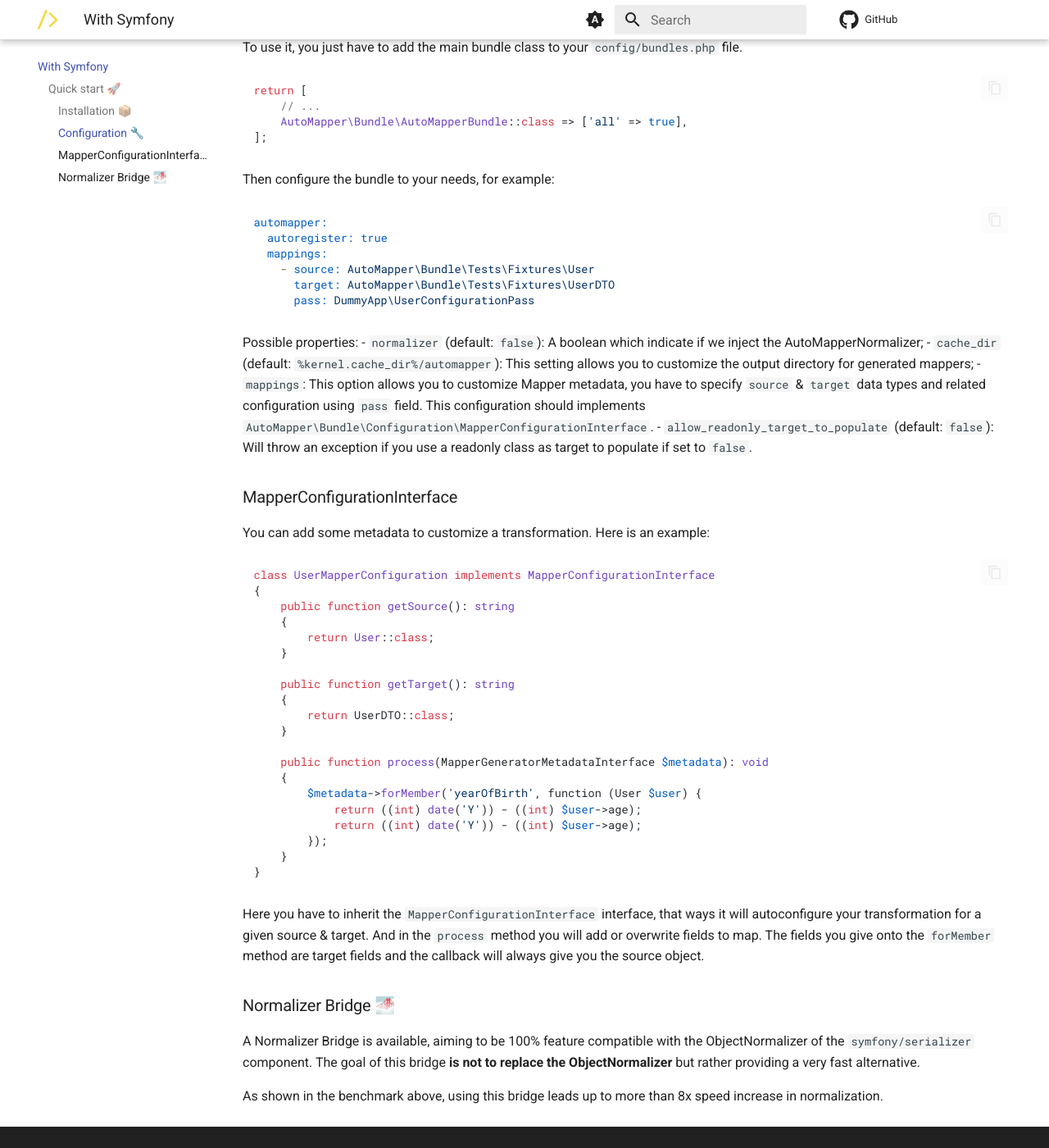
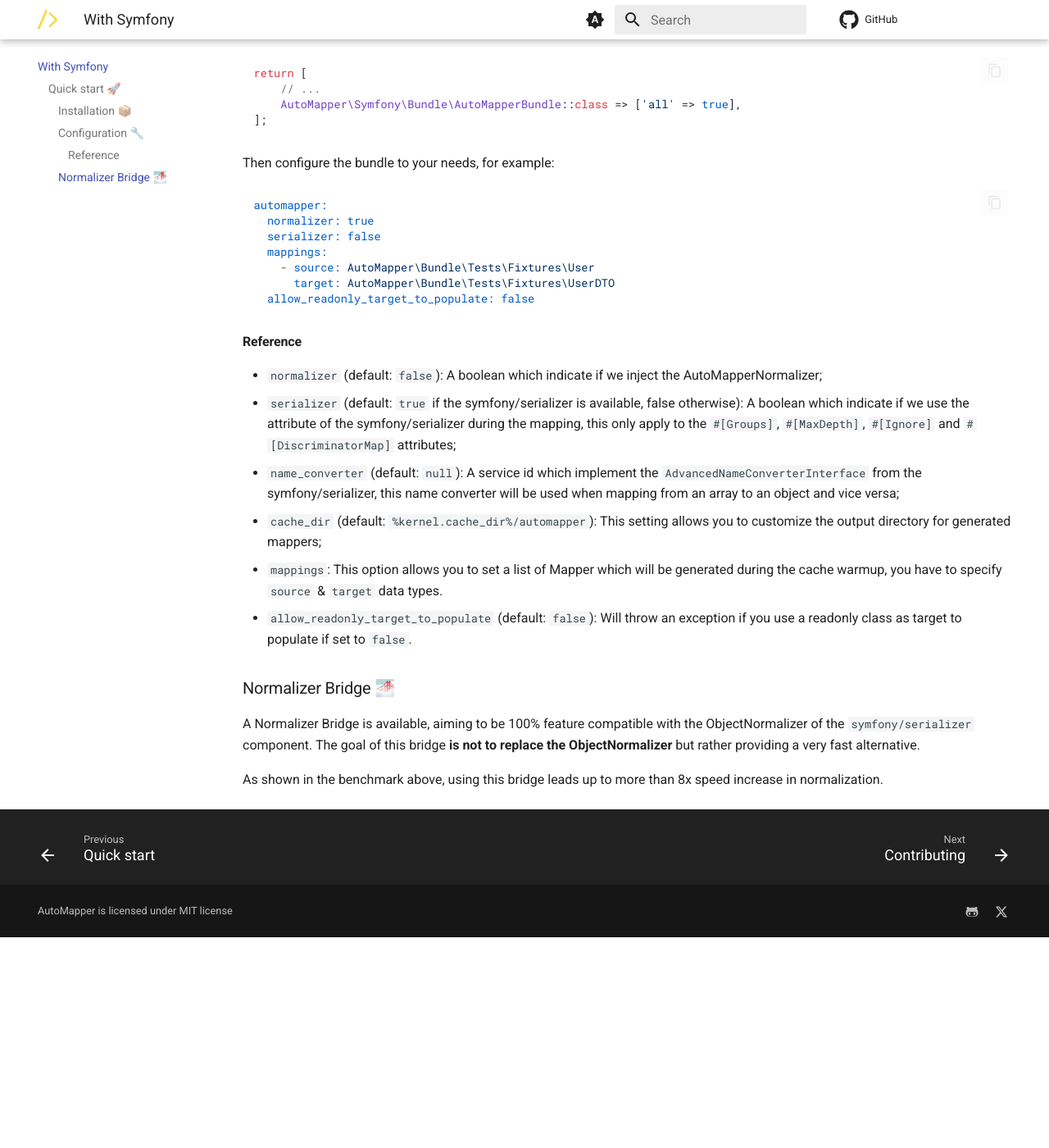
Before and after one commit to jolicode/automapper, an MkDocs documentation site: the page built from docs/symfony.md, in a window 1280 px wide and 1400 px high, scrolled down 470 px. Shown: the whole window at 82% size. Built offline with MkDocs 1.6.1 and Material for MkDocs 9.7.7, drawn with Linux system fonts in a browser that asks for light colours; comment, search, counter and statistics services are not loaded; after the commit the page ends 1613 px from its top, so only the background shows below that; some of the changed text lies outside the part shown.

Commit message:
chore(doc): update doc with new configuration / bundle namespace

````diff
--- a/docs/symfony.md
+++ b/docs/symfony.md
@@ -6,72 +6,46 @@ To make Symfony's users life easier, we made a bundle that will make all Depende
 
 ### Installation 📦
 
-```shell
-composer require jolicode/automapper-bundle
-```
+The bundle is already shipped with the main package, so you don't have to install it manually.
 
 ### Configuration 🔧
 
-To use it, you just have to add the main bundle class to your `config/bundles.php` file.
+To use it, you have to add the main bundle class to your `config/bundles.php` file.
 ```php
 return [
     // ...
-    AutoMapper\Bundle\AutoMapperBundle::class => ['all' => true],
+    AutoMapper\Symfony\Bundle\AutoMapperBundle::class => ['all' => true],
 ];
 ```
 
 Then configure the bundle to your needs, for example:
 ```yaml
 automapper:
-  autoregister: true
+  normalizer: true
+  serializer: false
   mappings:
     - source: AutoMapper\Bundle\Tests\Fixtures\User
       target: AutoMapper\Bundle\Tests\Fixtures\UserDTO
-      pass: DummyApp\UserConfigurationPass
+  allow_readonly_target_to_populate: false
 ```
 
-Possible properties:
-- `normalizer` (default: `false`):  A boolean which indicate if we inject the AutoMapperNormalizer;
-- `cache_dir` (default: `%kernel.cache_dir%/automapper`): This setting allows you to customize the output directory
+#### Reference
+
+ * `normalizer` (default: `false`):  A boolean which indicate if we inject the AutoMapperNormalizer;
+ * `serializer` (default: `true` if the symfony/serializer is available, false otherwise): A boolean which indicate
+if we use the attribute of the symfony/serializer during the mapping, this only apply to the `#[Groups]`, `#[MaxDepth]`,
+`#[Ignore]` and `#[DiscriminatorMap]` attributes;
+ * `name_converter` (default: `null`): A service id which implement the `AdvancedNameConverterInterface` from the symfony/serializer,
+this name converter will be used when mapping from an array to an object and vice versa;
+ * `cache_dir` (default: `%kernel.cache_dir%/automapper`): This setting allows you to customize the output directory
 for generated mappers;
-- `mappings`: This option allows you to customize Mapper metadata, you have to specify `source` & `target` data types
-and related configuration using `pass` field. This configuration should implements `AutoMapper\Bundle\Configuration\MapperConfigurationInterface`.
-- `allow_readonly_target_to_populate` (default: `false`): Will throw an exception if you use a readonly class as target
+ * `mappings`: This option allows you to set a list of Mapper which will be generated during the cache warmup, you have
+to specify `source` & `target` data types.
+ * `allow_readonly_target_to_populate` (default: `false`): Will throw an exception if you use a readonly class as target
 to populate if set to `false`.
 
-### MapperConfigurationInterface
+### Normalizer Bridge 🌁
 
-You can add some metadata to customize a transformation. Here is an example:
-
-```php
-class UserMapperConfiguration implements MapperConfigurationInterface
-{
-    public function getSource(): string
-    {
-        return User::class;
-    }
-
-    public function getTarget(): string
-    {
-        return UserDTO::class;
-    }
-
-    public function process(MapperGeneratorMetadataInterface $metadata): void
-    {
-        $metadata->forMember('yearOfBirth', function (User $user) {
-            return ((int) date('Y')) - ((int) $user->age);
-            return ((int) date('Y')) - ((int) $user->age);
-        });
-    }
-}
-```
-
-Here you have to inherit the `MapperConfigurationInterface` interface, that ways it will autoconfigure your
-transformation for a given source & target. And in the `process` method you will add or overwrite fields to map.
-The fields you give onto the `forMember` method are target fields and the callback will always give you the source
-object.
-
-### Normalizer Bridge 🌁
 A Normalizer Bridge is available, aiming to be 100% feature compatible with the ObjectNormalizer of the
 ``symfony/serializer`` component. The goal of this bridge **is not to replace the ObjectNormalizer** but rather
 providing a very fast alternative.
````
Also changed, not shown: 2 other files.
